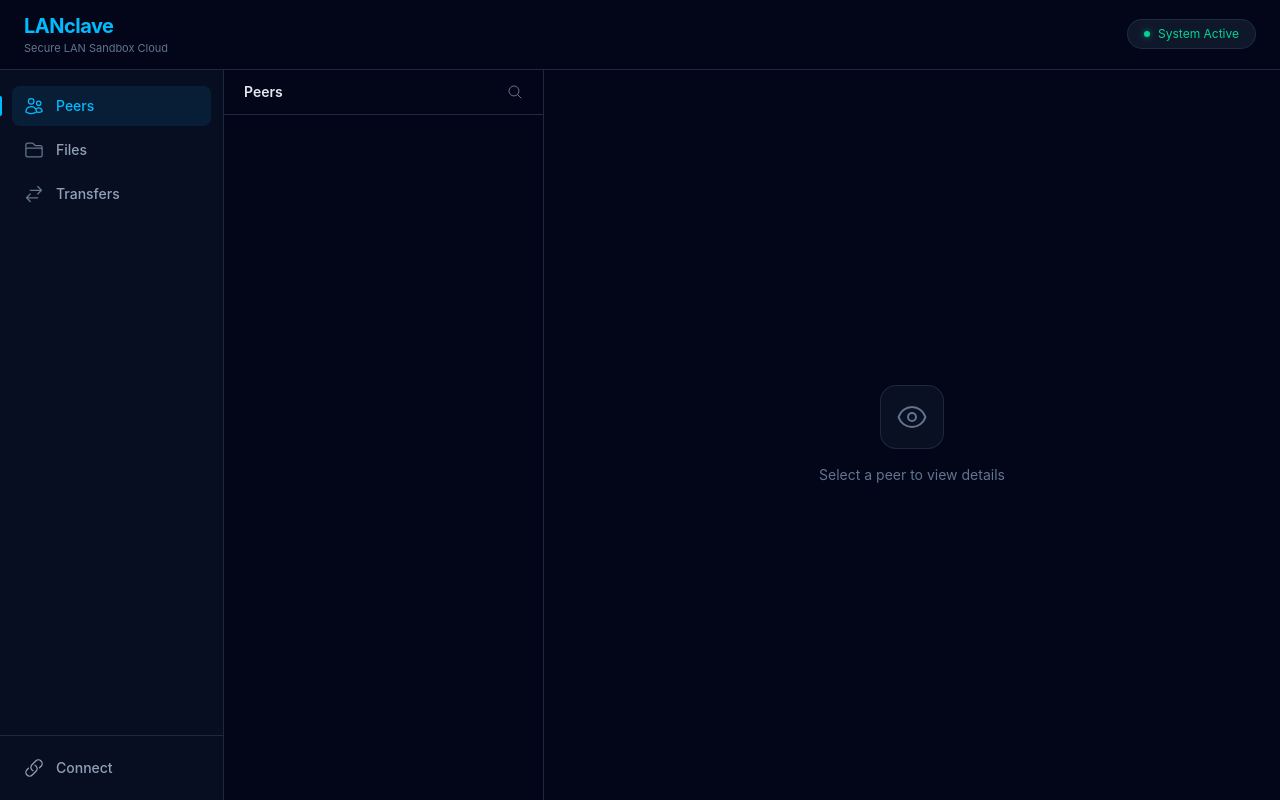
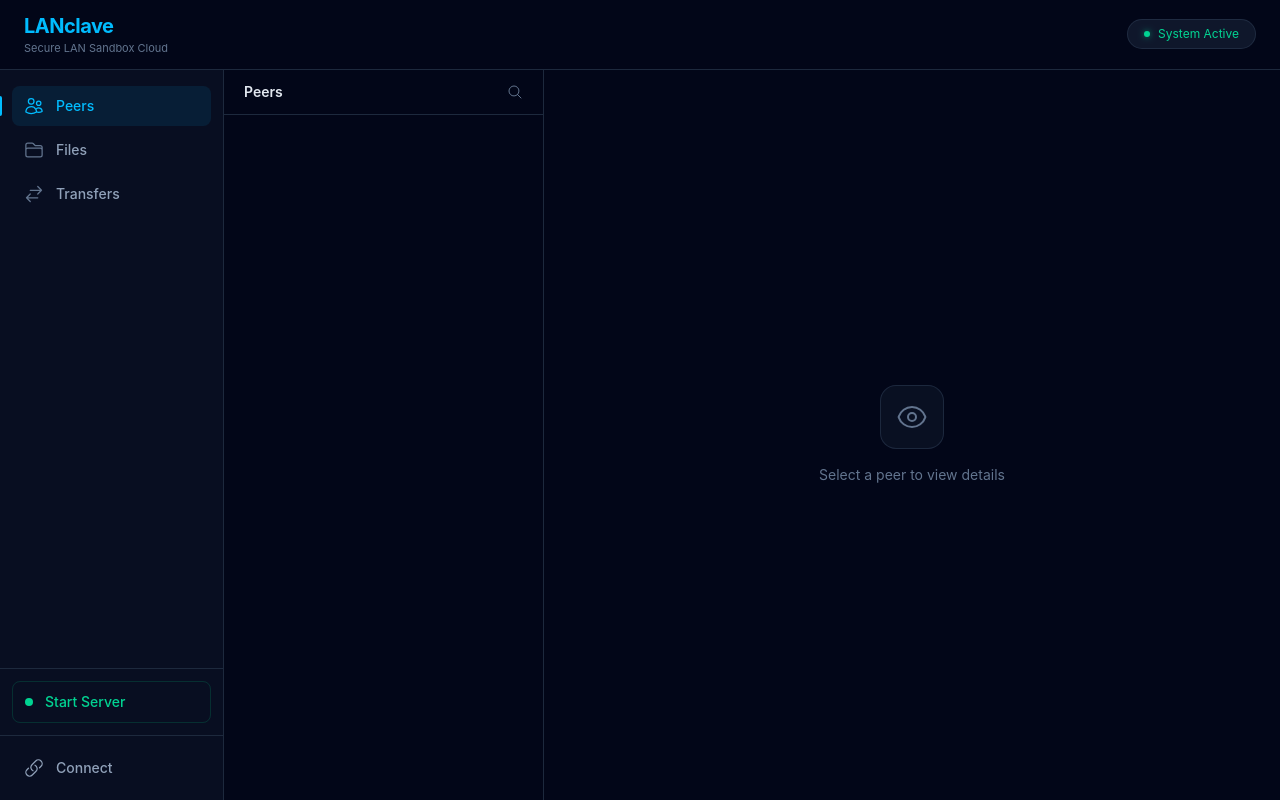
Before and after one commit to shubhamthakur-2504/LANclave, a React (Vite) app in the folder desktop-app/: page / in a window 1280 px wide. Built offline with nearby package versions, Linux system fonts and the light colour scheme.

Commit message:
feat: Update Sidebar component to include server control functionality and improve prop handling

```diff
--- a/desktop-app/src/components/layout/Sidebar.tsx
+++ b/desktop-app/src/components/layout/Sidebar.tsx
@@ -1,9 +1,13 @@
 import type { ReactNode } from "react";
-import type { PageType } from "../../mockdata";
+import type { PageType } from "../../types";
 
 interface SidebarProps {
   activePage: PageType;
   onNavigate: (page: PageType) => void;
+  serverRunning: boolean;
+  onStartServer: () => void;
+  onStopServer: () => void;
+  serverBusy: boolean;
   onOpenConnection: () => void;
 }
 
@@ -37,7 +41,15 @@ const navItems: { id: PageType; label: string; icon: ReactNode }[] = [
   },
 ];
 
-export default function Sidebar({ activePage, onNavigate, onOpenConnection }: SidebarProps) {
+export default function Sidebar({
+  activePage,
+  onNavigate,
+  serverRunning,
+  onStartServer,
+  onStopServer,
+  serverBusy,
+  onOpenConnection,
+}: SidebarProps) {
   return (
     <aside className="flex w-56 flex-col border-r border-slate-800 bg-slate-900/50">
       <nav className="flex-1 space-y-1 px-3 py-4">
@@ -65,6 +77,30 @@ export default function Sidebar({ activePage, onNavigate, onOpenConnection }: Si
         })}
       </nav>
 
+      {/* Server toggle */}
+      <div className="border-t border-slate-800 px-3 py-3">
+        {serverRunning ? (
+          <button
+            onClick={onStopServer}
+            disabled={serverBusy}
+            className="flex w-full items-center gap-3 rounded-lg border border-red-800/30 px-3 py-2.5 text-sm font-medium text-red-400 transition-colors hover:bg-red-950/20 disabled:opacity-40"
+          >
+            <span className="h-2 w-2 rounded-full bg-red-400" />
+            Stop Server
+          </button>
+        ) : (
+          <button
+            onClick={onStartServer}
+            disabled={serverBusy}
+            className="flex w-full items-center gap-3 rounded-lg border border-emerald-700/30 px-3 py-2.5 text-sm font-medium text-emerald-400 transition-colors hover:bg-emerald-950/20 disabled:opacity-40"
+          >
+            <span className="h-2 w-2 rounded-full bg-emerald-400" />
+            Start Server
+          </button>
+        )}
+      </div>
+
+      {/* Connect / Pair */}
       <div className="border-t border-slate-800 px-3 py-3">
         <button
           onClick={onOpenConnection}
```
